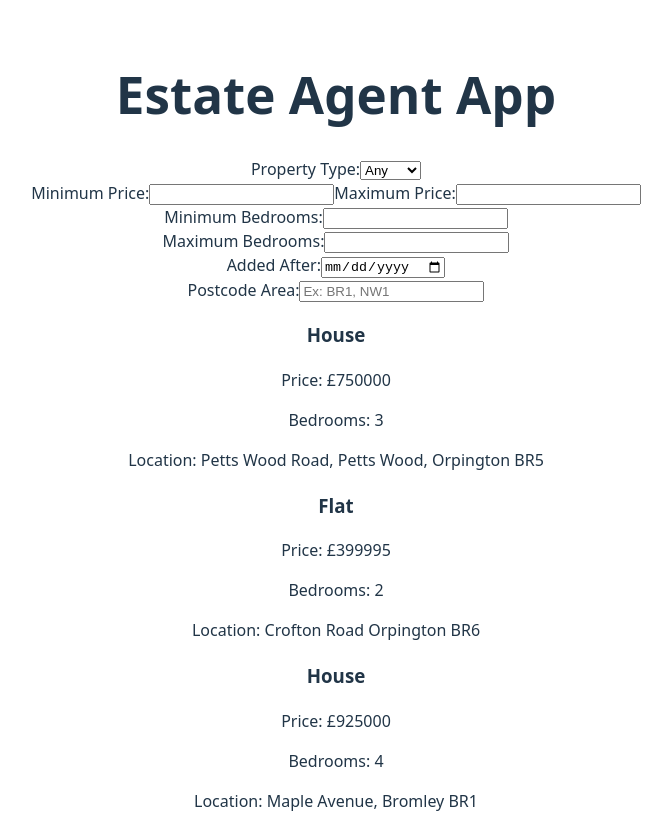
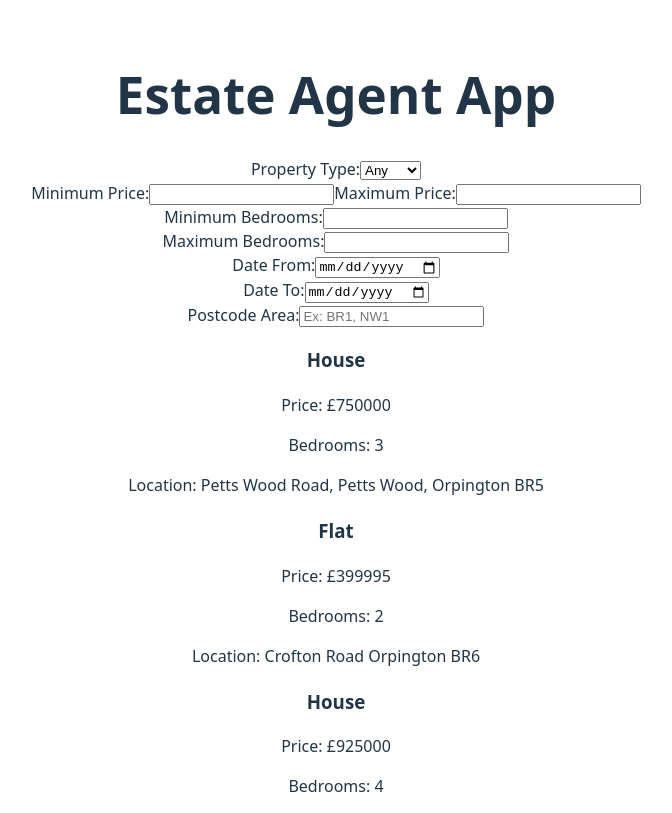
Before and after one commit to Gangulyy/React-CW, a React (Vite) app in the folder Estate-Agent-CW/: page / in a window 1280 px wide. Shown: the top 813 px of the page, without its empty margins (304-976 px from the left). Built offline with nearby package versions, Linux system fonts and the light colour scheme.

Commit message:
Modified date added function

```diff
--- a/Estate-Agent-CW/src/App.jsx
+++ b/Estate-Agent-CW/src/App.jsx
@@ -11,6 +11,7 @@ function App() {
   const [minBedrooms, setMinBedrooms] = useState('');
   const [maxBedrooms, setMaxBedrooms] = useState('');
   const [addedAfter, setAddedAfter] = useState('');
+  const [addedBefore, setAddedBefore] = useState('');
   const [postcode, setPostcode] = useState('');
 
 
@@ -151,7 +152,7 @@ function App() {
 
     <div>
       <label>
-        Added After:
+        Date From:
         <input
           type="date"
           value={addedAfter}
@@ -159,6 +160,16 @@ function App() {
         />
       </label>
     </div>
+
+    <label>
+      Date To:
+      <input
+        type="date"
+        value={addedBefore}
+        onChange={(event) => setAddedBefore(event.target.value)}
+      />
+    </label>
+
 
     <div>
       <label>
```
